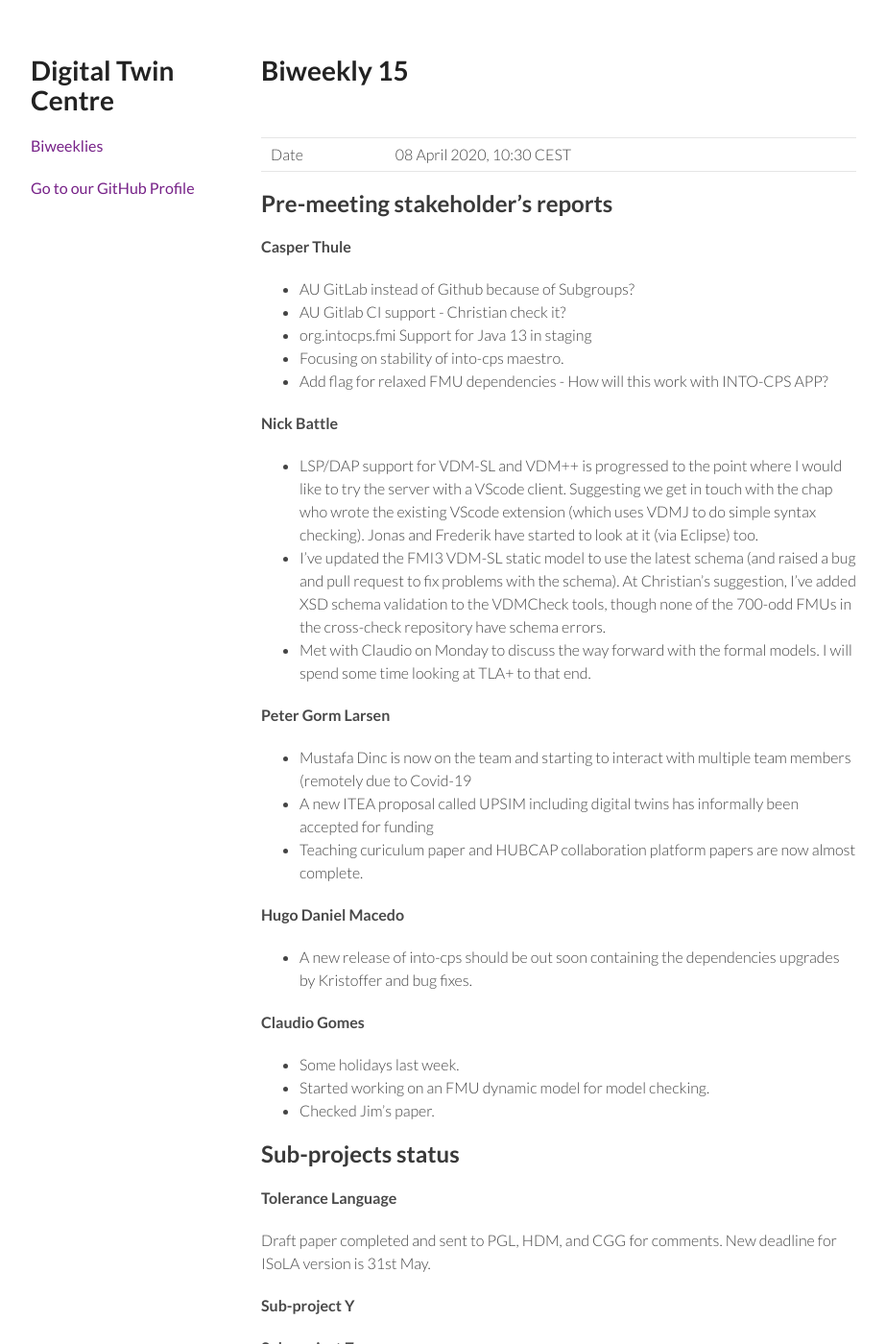
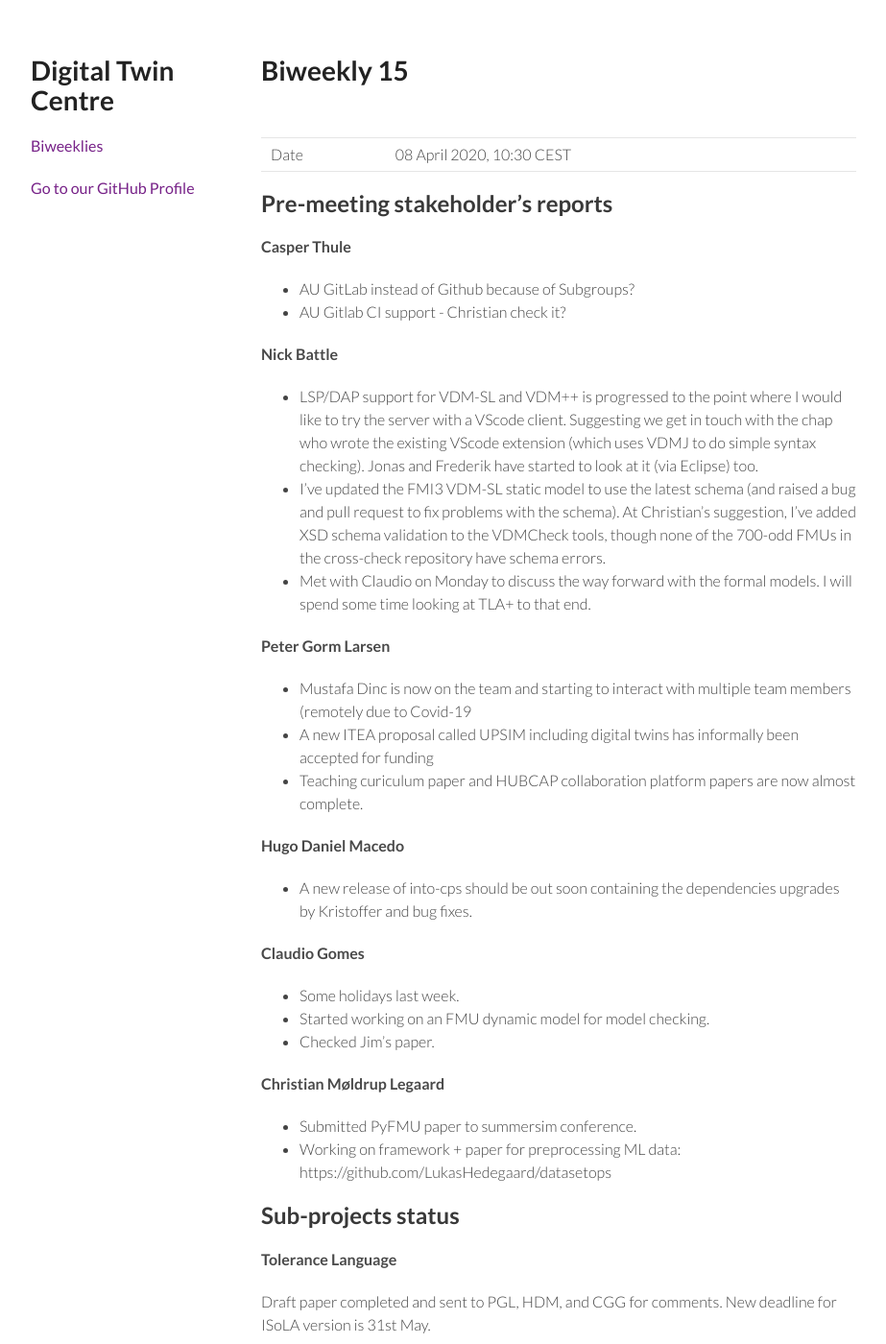
Before and after one commit to digitaltwincentre/digitaltwincentre.github.io, a Jekyll site: the page built from _biweeklies/Biweekly-15.md, in a window 1280 px wide and 1400 px high. Shown: the whole window at 96% size, without its empty margins (178-1101 px from the left). Built offline with Jekyll 4.4.1, drawn with Linux system fonts in a browser that asks for light colours; nearby versions of some CDN libraries.

Commit message:
Update Biweekly-15.md

```diff
--- a/_biweeklies/Biweekly-15.md
+++ b/_biweeklies/Biweekly-15.md
@@ -23,9 +23,6 @@ date: 08 April 2020, 1030 CEST
 #### Casper Thule
 * AU GitLab instead of Github because of Subgroups?
 * AU Gitlab CI support - Christian check it?
-* org.intocps.fmi Support for Java 13 in staging
-* Focusing on stability of into-cps maestro.
-* Add flag for relaxed FMU dependencies - How will this work with INTO-CPS APP?
 
 #### Nick Battle
 * LSP/DAP support for VDM-SL and VDM++ is progressed to the point where I would like to try the server with a VScode client. Suggesting we get in touch with the chap who wrote the existing VScode extension (which uses VDMJ to do simple syntax checking). Jonas and Frederik have started to look at it (via Eclipse) too.
@@ -44,6 +41,10 @@ date: 08 April 2020, 1030 CEST
 * Some holidays last week.
 * Started working on an FMU dynamic model for model checking.
 * Checked Jim's paper.
+
+#### Christian Møldrup Legaard
+* Submitted PyFMU paper to summersim conference.
+* Working on framework + paper for preprocessing ML data: https://github.com/LukasHedegaard/datasetops
 
 ## Sub-projects status
 
```
